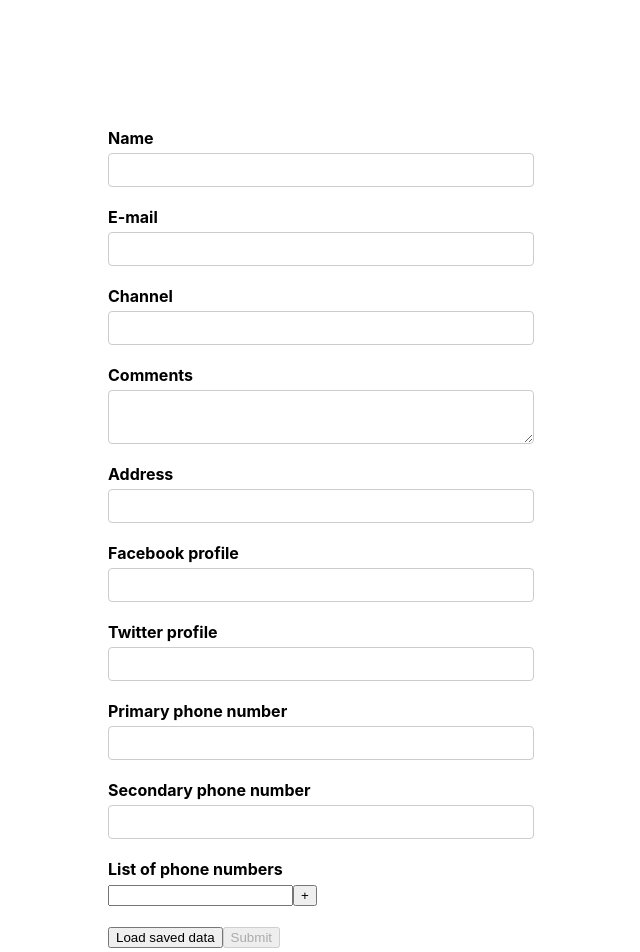
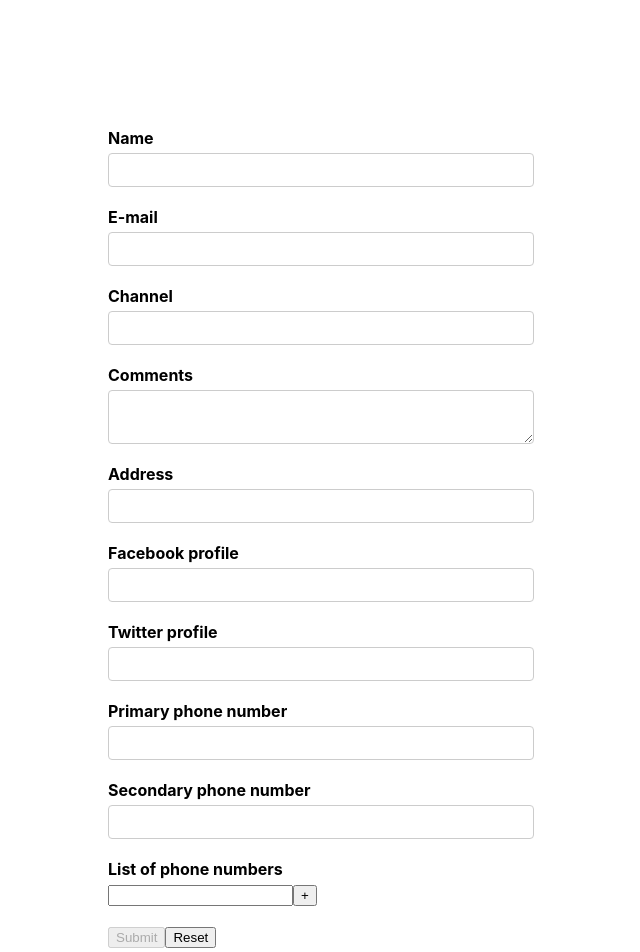
Before and after one commit to joaolucas2012/advanced-validated-form-with-formik-and-yup, a React (Create React App) app: page / in a window 1280 px wide. Shown: the top 952 px of the page, without its empty margins (319-959 px from the left). Built offline with nearby package versions, Linux system fonts and the light colour scheme; the HTML template or start-up script is replaced by a standard one.

Commit message:
feature: learn how to reset form data with a button and after submitting the form data

```diff
--- a/src/components/YoutubeForm.js
+++ b/src/components/YoutubeForm.js
@@ -1,4 +1,5 @@
-import React, { useState } from "react";
+import React from "react";
+// import React, { useState } from "react";
 import {
   Formik,
   Form,
@@ -24,25 +25,26 @@ const initialValues = {
   phNumbers: [""],
 };
 
-const savedValues = {
-  name: "João",
-  email: "J@unifei.com",
-  channel: "Canal",
-  comments: "hey!",
-  address: "221b Baker Street",
-  social: {
-    facebook: "",
-    twitter: "",
-  },
-  phoneNumbers: ["", ""],
-  phNumbers: [""],
-};
+// const savedValues = {
+//   name: "João",
+//   email: "J@unifei.com",
+//   channel: "Canal",
+//   comments: "hey!",
+//   address: "221b Baker Street",
+//   social: {
+//     facebook: "",
+//     twitter: "",
+//   },
+//   phoneNumbers: ["", ""],
+//   phNumbers: [""],
+// };
 
 const onSubmit = (values, onSubmitProps) => {
   console.log("Form props", values);
   // console.log("Submit props", onSubmitProps);
   // the correct is to wait the api response before set the submitting to false
   onSubmitProps.setSubmitting(false);
+  onSubmitProps.resetForm();
 };
 
 const validationSchema = Yup.object({
@@ -53,10 +55,11 @@ const validationSchema = Yup.object({
 });
 
 function YoutubeForm() {
-  const [formValues, setFormValues] = useState(null);
+  // const [formValues, setFormValues] = useState(null);
   return (
     <Formik
-      initialValues={formValues || initialValues}
+      // initialValues={formValues || initialValues}
+      initialValues={initialValues}
       validationSchema={validationSchema}
       onSubmit={onSubmit}
       enableReinitialize
@@ -160,15 +163,16 @@ function YoutubeForm() {
                 }}
               </FieldArray>
             </div>
-            <button type="button" onClick={() => setFormValues(savedValues)}>
+            {/* <button type="button" onClick={() => setFormValues(savedValues)}>
               Load saved data
-            </button>
+            </button> */}
             <button
               type="submit"
               disabled={!formik.isValid || formik.isSubmitting}
             >
               Submit
             </button>
+            <button type="reset">Reset</button>
           </Form>
         );
       }}
```
